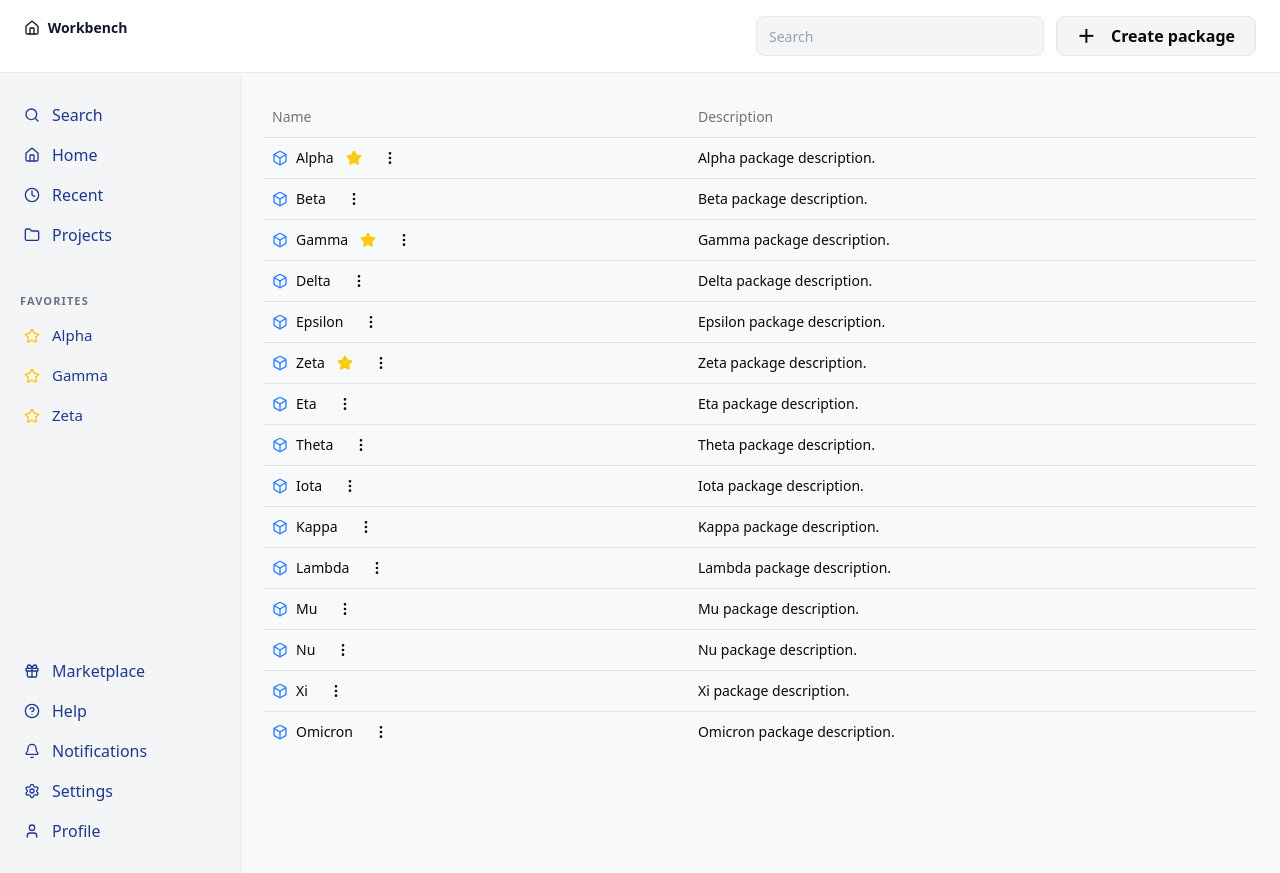
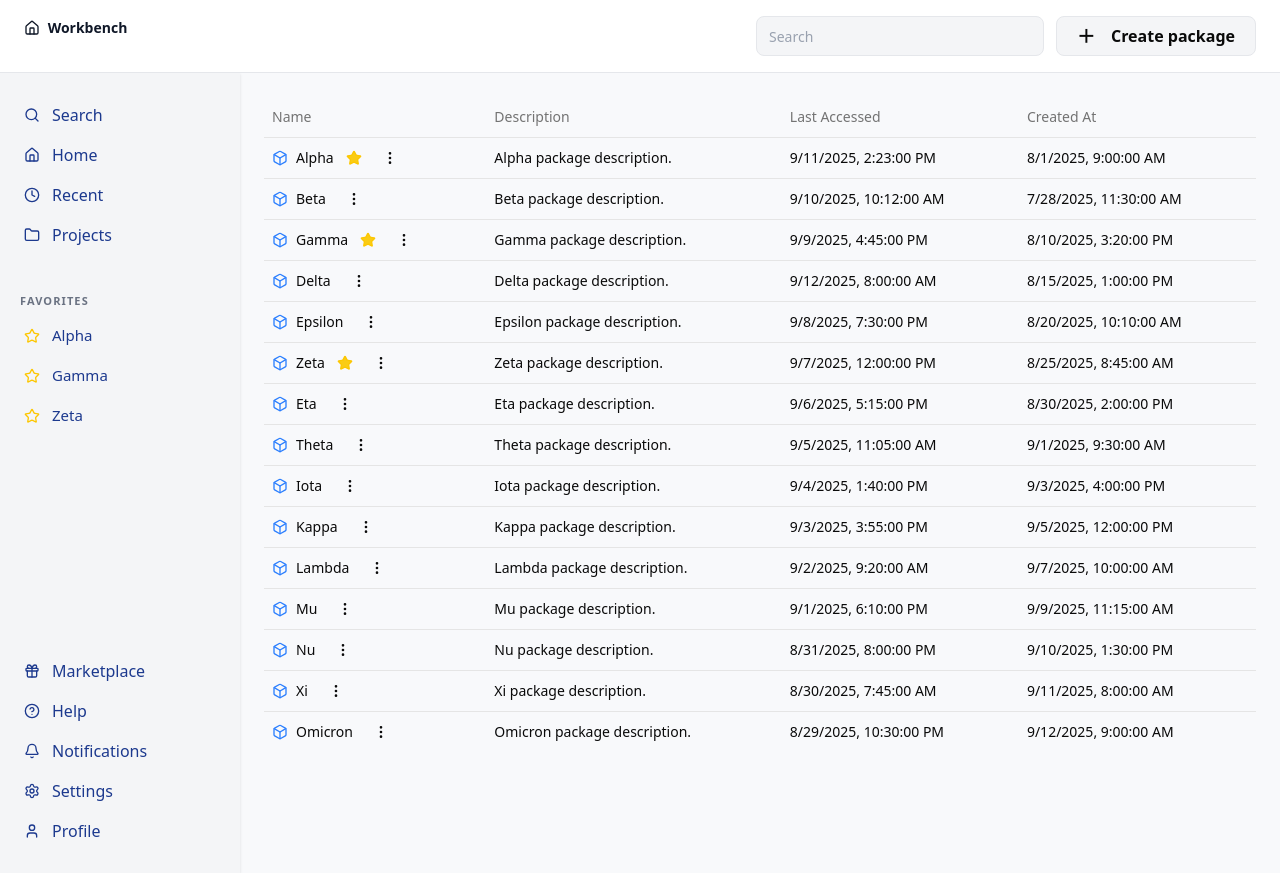
Before and after one commit to dev-toro/vibe-app, a React (Vite) app: page /listing in a window 1280 px wide. Built offline with nearby package versions, Linux system fonts and the light colour scheme.

Commit message:
add fields to table

```diff
--- a/src/pages/Listing.tsx
+++ b/src/pages/Listing.tsx
@@ -51,13 +51,25 @@ function NameCell({ row, onToggleFavorite }: { row: any; onToggleFavorite: (id:
 const columns = [
   columnHelper.accessor('name', {
     header: () => 'Name',
-  cell: info => <NameCell row={info.row} onToggleFavorite={info.table.options.meta.onToggleFavorite} />,
+    cell: info => <NameCell row={info.row} onToggleFavorite={info.table.options.meta!.onToggleFavorite} />,
     enableSorting: true,
   }),
   columnHelper.accessor('description', {
     header: () => 'Description',
     cell: info => info.getValue(),
     enableSorting: false,
+  }),
+  columnHelper.accessor('lastAccessed', {
+    header: () => 'Last Accessed',
+    cell: info => new Date(info.getValue()).toLocaleString(),
+    enableSorting: true,
+    sortingFn: 'datetime',
+  }),
+  columnHelper.accessor('createdAt', {
+    header: () => 'Created At',
+    cell: info => new Date(info.getValue()).toLocaleString(),
+    enableSorting: true,
+    sortingFn: 'datetime',
   }),
 ];
 
```
